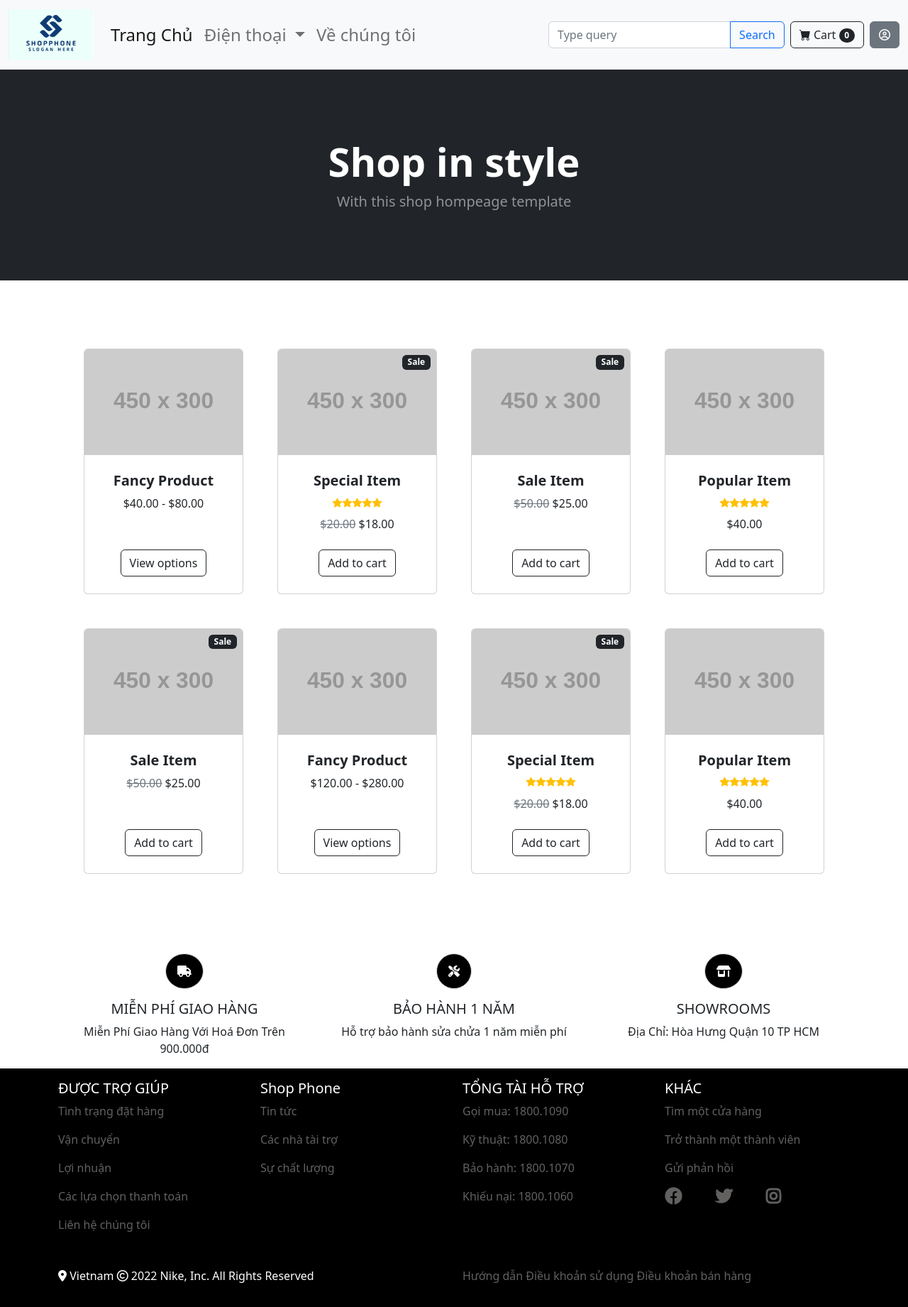
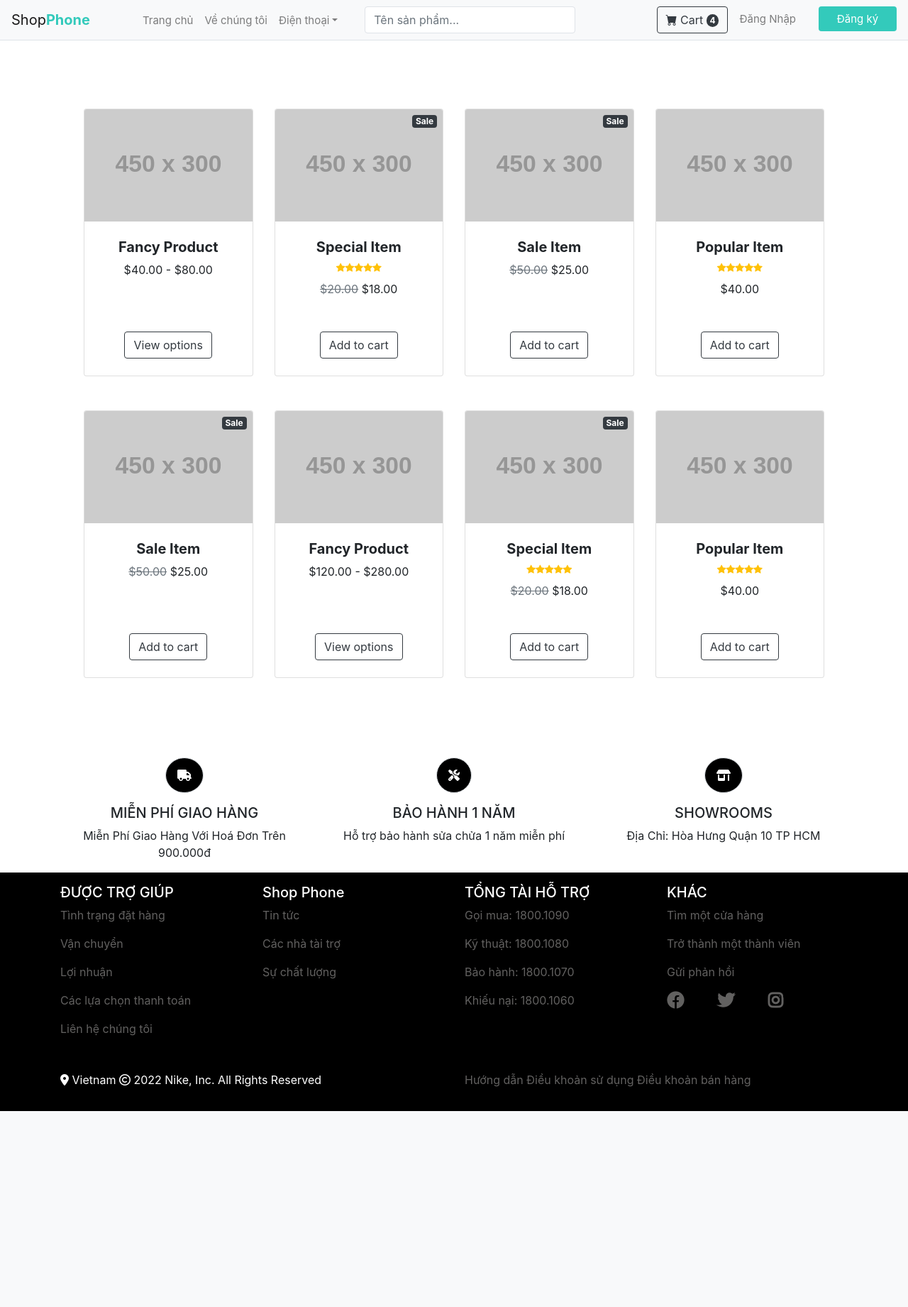
Before and after one commit to Martel-359/Web_Phone, a PHP site: page / in a window 1280 px wide. Shown: the whole page at 71% size. After the commit the page ends 1565 px from the top, so only its background shows below. Run offline with PHP 8.4, Linux system fonts and the light colour scheme; grey boxes labelled with a size stand in for pictures from a placeholder-image service; some libraries are stand-ins or nearby versions.

Commit message:
Vinh header

```diff
--- a/partials/header.php
+++ b/partials/header.php
@@ -13,81 +13,106 @@
         <link href="https://cdn.jsdelivr.net/npm/bootstrap-icons@1.5.0/font/bootstrap-icons.css" rel="stylesheet" />
         <link rel="stylesheet" href="https://cdnjs.cloudflare.com/ajax/libs/font-awesome/6.4.0/css/all.min.css" integrity="sha512-iecdLmaskl7CVkqkXNQ/ZH/XLlvWZOJyj7Yy7tcenmpD1ypASozpmT/E0iPtmFIB46ZmdtAc9eNBvH0H/ZpiBw==" crossorigin="anonymous" referrerpolicy="no-referrer" />
         <link rel="stylesheet" href="css/css_phone.css">
-        <script src="https://code.jquery.com/jquery-3.6.4.js" integrity="sha256-a9jBBRygX1Bh5lt8GZjXDzyOB+bWve9EiO7tROUtj/E=" crossorigin="anonymous"></script>
-        <!-- Core theme CSS (includes Bootstrap)-->
-        <script src="https://ajax.googleapis.com/ajax/libs/jquery/3.6.3/jquery.min.js"></script>
-  <script src="https://maxcdn.bootstrapcdn.com/bootstrap/3.4.1/js/bootstrap.min.js"></script>
         <link href="css/styles.css" rel="stylesheet" />
+        <link href="css/css_header.css" rel="stylesheet" />
+        <link rel="stylesheet" href="https://fonts.googleapis.com/css?family=Varela+Round">
+         <link rel="stylesheet" href="https://stackpath.bootstrapcdn.com/bootstrap/4.5.0/css/bootstrap.min.css">
+       <link rel="stylesheet" href="https://fonts.googleapis.com/icon?family=Material+Icons">
+        <link rel="stylesheet" href="https://maxcdn.bootstrapcdn.com/font-awesome/4.7.0/css/font-awesome.min.css">
+        <script src="https://code.jquery.com/jquery-3.5.1.min.js"></script>
+       <script src="https://cdn.jsdelivr.net/npm/popper.js@1.16.0/dist/umd/popper.min.js"></script>
+        <script src="https://stackpath.bootstrapcdn.com/bootstrap/4.5.0/js/bootstrap.min.js"></script>
+        <style>
+
+</style>
 
 </head>
     <body>
-        <!-- navigation -->
 <nav class="navbar navbar-expand-lg navbar-light bg-light">
-            <div class="container-fluid">
-              <button
-                class="navbar-toggler"
-                type="button"
-                data-mdb-toggle="collapse"
-                data-mdb-target="#navbarTogglerDemo01"
-                aria-controls="navbarTogglerDemo01"
-                aria-expanded="false"
-                aria-label="Toggle navigation"
-              >
-                <i class="fas fa-bars"></i>
+	<a href="#" class="navbar-brand">Shop<b>Phone</b></a>
+	<button type="button" class="navbar-toggler" data-toggle="collapse" data-target="#navbarCollapse">
+		<span class="navbar-toggler-icon"></span>
 	</button>
-              <div class="collapse navbar-collapse" id="navbarTogglerDemo01">
-                <a class="navbar-brand" href="#"><img style="height: 72px;" src="./imgs/logo.png" alt=""></a>
-                <ul class="navbar-nav me-auto mb-2 mb-lg-0">
-                  <li class="nav-item">
-                    <a class="nav-link active fs-4" aria-current="page" href="#">Trang Chủ</a>
-                  </li>
-                  <li class="nav-item dropdown">
-          <a class="nav-link dropdown-toggle fs-4" href="#" role="button" data-bs-toggle="dropdown" aria-expanded="false">
-           Điện thoại
-          </a>
-          <ul class="dropdown-menu">
-            <li><a class="dropdown-item" href="#">Iphone</a></li>
-            <li><a class="dropdown-item" href="#">SamSung</a></li>
-            <li><a class="dropdown-item" href="#">Các dòng khác</a></li>
-          </ul>
-        </li>
-                  <li class="nav-item">
-                    <a class="nav-link fs-4" href="#">Về chúng tôi</a>
-                  </li>
-                </ul>
-                <form class="d-flex input-group w-auto">
-                  <input
-                    type="search"
-                    class="form-control"
-                    placeholder="Type query"
-                    aria-label="Search"
-                  />
-                  <button
-                    class="btn btn-outline-primary"
-                    type="button"
-                    data-mdb-ripple-color="dark"
-                  >
-                    Search
-                  </button>
+	<!-- Collection of nav links, forms, and other content for toggling -->
+	<div id="navbarCollapse" class="collapse navbar-collapse justify-content-start">
+		<div class="navbar-nav">
+			<a href="#" class="nav-item nav-link">Trang chủ</a>
+			<a href="#" class="nav-item nav-link">Về chúng tôi</a>
+			<div class="nav-item dropdown">
+				<a href="#" data-toggle="dropdown" class="nav-item nav-link dropdown-toggle">Điện thoại</a>
+				<div class="dropdown-menu">
+					<a href="#" class="dropdown-item">Iphone</a>
+					<a href="#" class="dropdown-item">Sang Sung</a>
+					<a href="#" class="dropdown-item">Oppo</a>
+					<a href="#" class="dropdown-item">Khác</a>
+                </div>
+            </div>
+		</div>
+		<form class="navbar-form form-inline">
+			<div class="input-group search-box">
+				<input type="text" id="search" class="form-control" placeholder="Tên sản phẩm...">
+				<div class="input-group-append">
+					<span class="input-group-text">
+						<i class="material-icons">&#xE8B6;</i>
+					</span>
+				</div>
+			</div>
 		</form>
-                <!-- cart -->
-                <form class="d-flex ml-2 m-2">
+
+		<div class="navbar-nav ml-auto action-buttons">
+    <form class="nav-form form-inline mr-2">
                     <button class="btn btn-outline-dark" type="submit">
                         <i class="bi-cart-fill"></i>
                         Cart
-                        <span class="badge bg-dark text-white rounded-pill">0</span>
+                        <span class="badge bg-dark text-white rounded-pill">4</span>
                     </button>
       </form>
-                <!-- user -->
-                <button type="button" class="btn btn-secondary"><i class="far fa-circle-user"></i></button>
+			<div class="nav-item dropdown">
+				<a href="#" data-toggle="dropdown" class="nav-link dropdown-toggle mr-4">Đăng Nhập</a>
+                <div class="dropdown-menu action-form">
+					<form action="/examples/actions/confirmation.php" method="post">
+						<div class="form-group">
+							<input type="text" class="form-control" placeholder="Tài Khoản" required="required">
+						</div>
+						<div class="form-group">
+							<input type="password" class="form-control" placeholder="Mật khẩu" required="required">
+						</div>
+						<input type="submit" class="btn btn-primary btn-block" value="Đăng Nhập">
+						<div class="text-center mt-2">
+							<a href="#">Quên mật khẩu?</a>
+						</div>
+					</form>
+                </div>
+			</div>
+			<div class="nav-item dropdown">
+				<a href="#" data-toggle="dropdown" class="btn btn-primary dropdown-toggle sign-up-btn">Đăng ký</a>
+                <div class="dropdown-menu action-form">
+					<form action="/examples/actions/confirmation.php" method="post">
+						<p class="hint-text">Điền thông tin để đăng ký</p>
+						<div class="form-group">
+							<input type="text" class="form-control" placeholder="Tên tài khoản" required="required">
+						</div>
+						<div class="form-group">
+							<input type="password" class="form-control" placeholder="Mật khẩu" required="required">
+						</div>
+						<div class="form-group">
+							<input type="password" class="form-control" placeholder="Nhập lại mật khẩu" required="required">
+						</div>
+						<div class="form-group">
+							<label class="form-check-label"><input type="checkbox" required="required"> Chấp nhận <a href="#">Điều Khoản &amp; Chính Sách</a></label>
+						</div>
+						<input type="submit" class="btn btn-primary btn-block" value="Đăng Ký">
+					</form>
+				</div>
+			</div>
+        </div>
 	</div>
 </nav>
-        <!-- Header-->
-        <header class="bg-dark py-5">
-            <div class="container px-4 px-lg-5 my-5">
-                <div class="text-center text-white">
-                    <h1 class="display-4 fw-bolder">Shop in style</h1>
-                    <p class="lead fw-normal text-white-50 mb-0">With this shop hompeage template</p>
-                </div>
-            </div>
-        </header>
+</body>
+<script>
+// Prevent dropdown menu from closing when click inside the form
+$(document).on("click", ".action-buttons .dropdown-menu", function(e){
+	e.stopPropagation();
+});
+</script>
+</html>
--- /dev/null
+++ b/public/css/css_header.css
@@ -0,0 +1,185 @@
+body {
+	font-family: 'Varela Round', sans-serif;
+}
+.form-control {
+	box-shadow: none;
+	font-weight: normal;
+	font-size: 13px;
+}
+.navbar {
+	background: #fff;
+	padding-left: 16px;
+	padding-right: 16px;
+	border-bottom: 1px solid #dfe3e8;
+	border-radius: 0;
+}
+.nav-link img {
+	border-radius: 50%;
+	width: 36px;
+	height: 36px;
+	margin: -8px 0;
+	float: left;
+	margin-right: 10px;
+}
+.navbar .navbar-brand {
+	padding-left: 0;
+	font-size: 20px;
+	padding-right: 50px;
+}
+.navbar .navbar-brand b {
+	color: #33cabb;
+}
+.navbar .form-inline {
+	display: inline-block;
+}
+.navbar a {
+	color: #888;
+	font-size: 15px;
+}
+.search-box {
+	position: relative;
+}
+.search-box input {
+	padding-right: 35px;
+	border-color: #dfe3e8;
+	border-radius: 4px !important;
+	box-shadow: none
+}
+.search-box .input-group-text {
+	min-width: 35px;
+	border: none;
+	background: transparent;
+	position: absolute;
+	right: 0;
+	z-index: 9;
+	padding: 7px;
+	height: 100%;
+}
+.search-box i {
+	color: #a0a5b1;
+	font-size: 19px;
+}
+.navbar .sign-up-btn {
+	min-width: 110px;
+	max-height: 36px;
+}
+.navbar .dropdown-menu {
+	color: #999;
+	font-weight: normal;
+	border-radius: 1px;
+	border-color: #e5e5e5;
+	box-shadow: 0 2px 8px rgba(0,0,0,.05);
+}
+.navbar a, .navbar a:active {
+	color: #888;
+	padding: 8px 20px;
+	background: transparent;
+	line-height: normal;
+}
+.navbar .navbar-form {
+	border: none;
+}
+.navbar .action-form {
+	width: 280px;
+	padding: 20px;
+	left: auto;
+	right: 0;
+	font-size: 14px;
+}
+.navbar .action-form a {
+	color: #33cabb;
+	padding: 0 !important;
+	font-size: 14px;
+}
+.navbar .action-form .hint-text {
+    text-align: center;
+    margin-bottom: 15px;
+    font-size: 13px;
+}
+.navbar .btn-primary, .navbar .btn-primary:active {
+	color: #fff;
+	background: #33cabb !important;
+	border: none;
+}
+.navbar .btn-primary:hover, .navbar .btn-primary:focus {
+	color: #fff;
+	background: #31bfb1 !important;
+}
+.navbar .social-btn .btn, .navbar .social-btn .btn:hover {
+	color: #fff;
+	margin: 0;
+	padding: 0 !important;
+	font-size: 13px;
+	border: none;
+	transition: all 0.4s;
+	text-align: center;
+	line-height: 34px;
+	width: 47%;
+	text-decoration: none;
+}
+.navbar .social-btn .facebook-btn {
+	background: #507cc0;
+}
+.navbar .social-btn .facebook-btn:hover {
+	background: #4676bd;
+}
+.navbar .social-btn .twitter-btn {
+	background: #64ccf1;
+}
+.navbar .social-btn .twitter-btn:hover {
+	background: #4ec7ef;
+}
+.navbar .social-btn .btn i {
+	margin-right: 5px;
+	font-size: 16px;
+	position: relative;
+	top: 2px;
+}
+.or-seperator {
+	margin-top: 32px;
+	text-align: center;
+	border-top: 1px solid #e0e0e0;
+}
+.or-seperator b {
+	color: #666;
+	padding: 0 8px;
+	width: 30px;
+	height: 30px;
+	font-size: 13px;
+	text-align: center;
+	line-height: 26px;
+	background: #fff;
+	display: inline-block;
+	border: 1px solid #e0e0e0;
+	border-radius: 50%;
+	position: relative;
+	top: -15px;
+	z-index: 1;
+}
+.navbar .action-buttons .dropdown-toggle::after {
+	display: none;
+}
+.form-check-label input {
+	position: relative;
+	top: 1px;
+}
+@media (min-width: 1200px){
+	.form-inline .input-group {
+		width: 300px;
+		margin-left: 30px;
+	}
+}
+@media (max-width: 768px){
+	.navbar .dropdown-menu.action-form {
+		width: 100%;
+		padding: 10px 15px;
+		background: transparent;
+		border: none;
+	}
+	.navbar .form-inline {
+		display: block;
+	}
+	.navbar .input-group {
+		width: 100%;
+	}
+}
--- a/public/css/css_phone.css
+++ b/public/css/css_phone.css
@@ -28,3 +28,9 @@ i.fa-twitter:hover{
 i.fa-instagram:hover{
     color: #ac2bac;
 }
+li.itemLogin{
+    display: inline;
+}
+ul.ulLogin{
+    width: 300px;
+}
```
Lines whose indentation alone changed are shown as unchanged.
